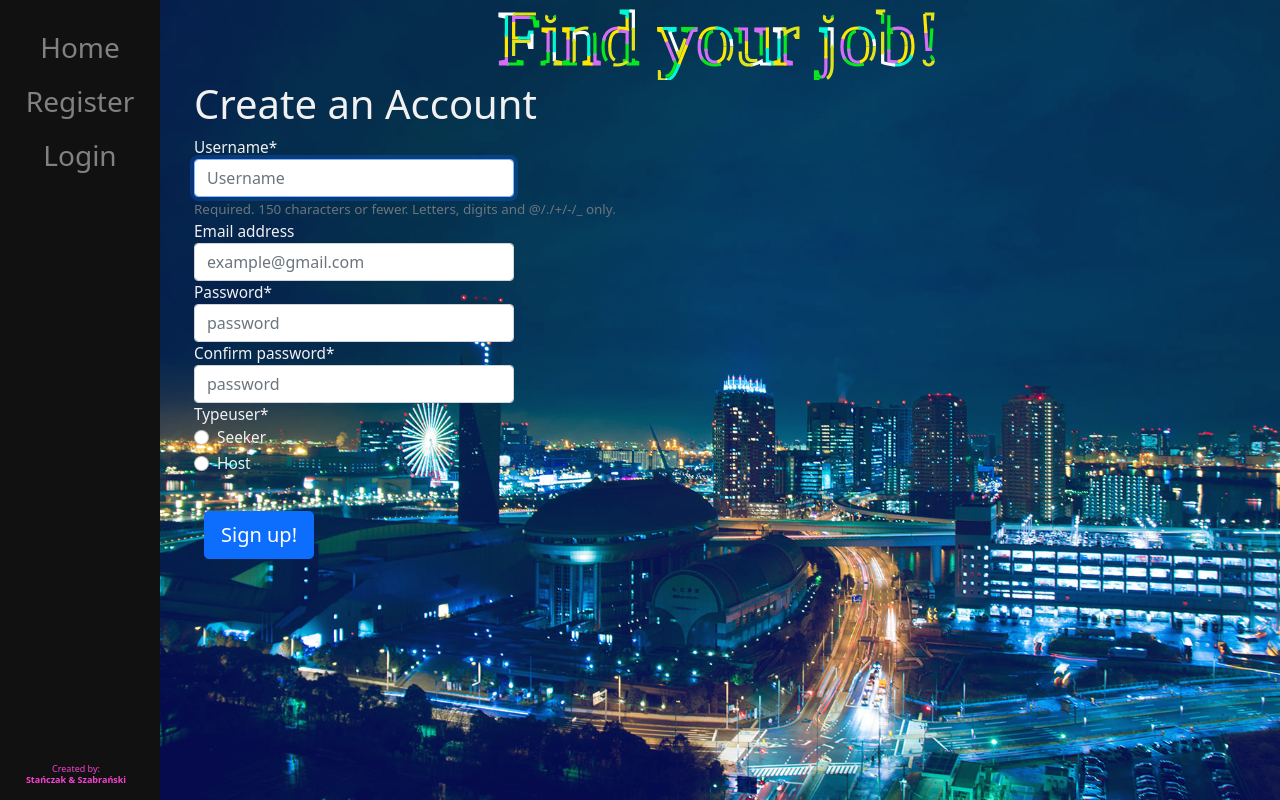
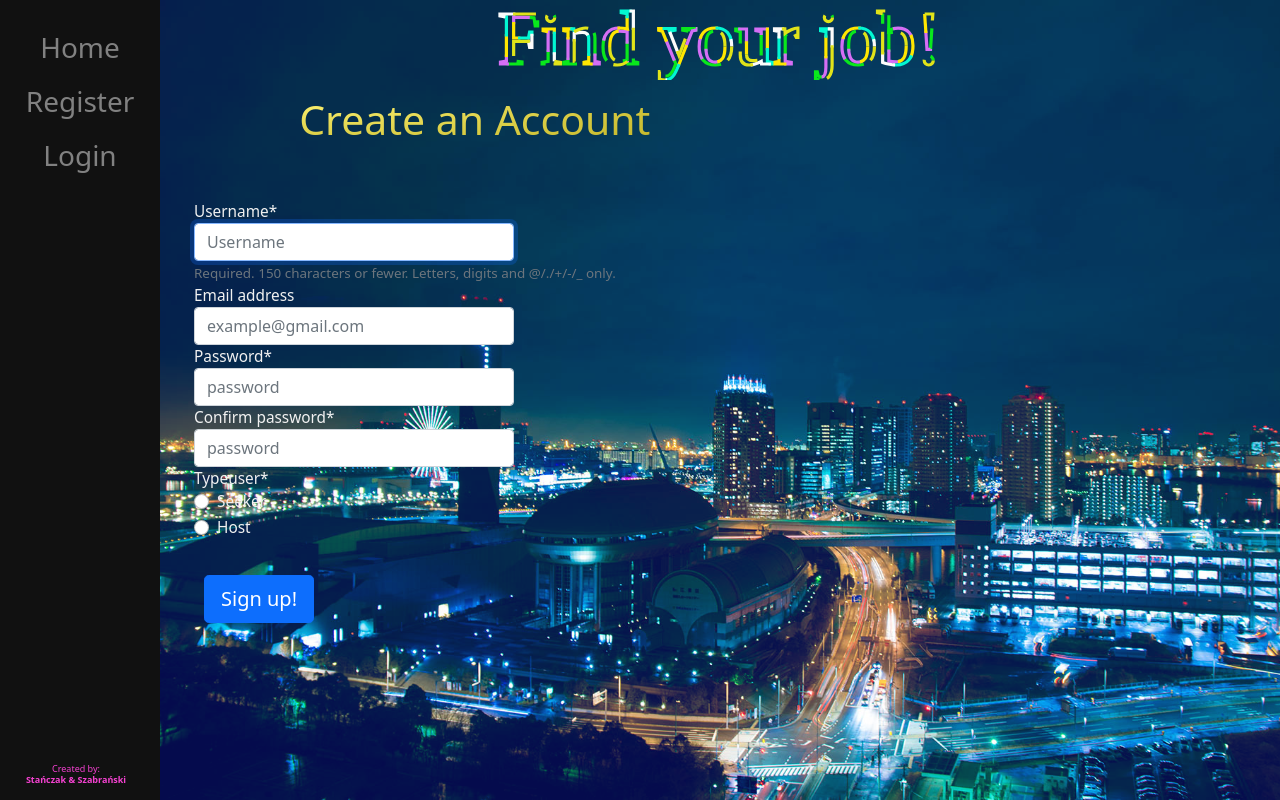
Before and after one commit to MikolajSzabranski/SerwisZOgloszeniami, a Django app: page /register/ in a window 1280 px wide. Run offline with Django 4.2, Linux system fonts and the light colour scheme; some libraries are stand-ins or nearby versions.

Commit message:
Naprawione

```diff
--- a/SZO/static/base.css
+++ b/SZO/static/base.css
@@ -11,6 +11,28 @@ registrationForm.form{
     margin-top: 0.8vh;
 }
 @import url("https://fonts.googleapis.com/css2?family=Asap&family=Roboto:ital,wght@0,500;0,900;1,500&display=swap");
+header {
+  width: 100%;
+  height: 15vh;
+  display: inline-block;
+  flex-direction: column;
+  align-items: center;
+}
+header h1 {
+  position: relative;
+  left: 10%;
+  width: 80%;
+  height: 100%;
+  margin-top: 1.2vw;
+  font-size: 3.2vw;
+  color: transparent;
+  -webkit-background-clip:
+  text;
+  background-clip: text;
+}
+header .header-1{
+  background-image: repeating-radial-gradient(farthest-side at 2px 8px, #faee6e, #c7ba2e, #786f0d);
+}
 div .container{
     font-size: 1.2vw;
 }
```
Also changed, not shown: db.sqlite3.
